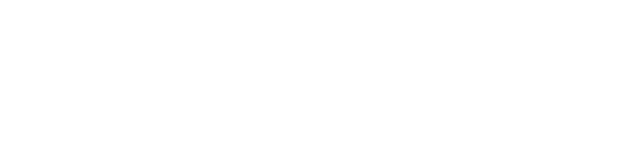
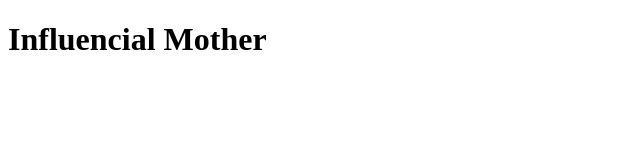
Before and after one commit to madhope999/art300_outlineandpaper, a plain HTML site: page index.html in a window 1280 px wide. Shown: the whole page, without its empty margins (0-640 px from the left). Drawn offline with Linux system fonts and the light colour scheme.

Commit message:
Added title

```diff
--- a/index.html
+++ b/index.html
@@ -7,6 +7,6 @@
     <title>Document</title>
 </head>
 <body>
-
+    <h1>Influencial Mother</h1>
 </body>
 </html>
```
